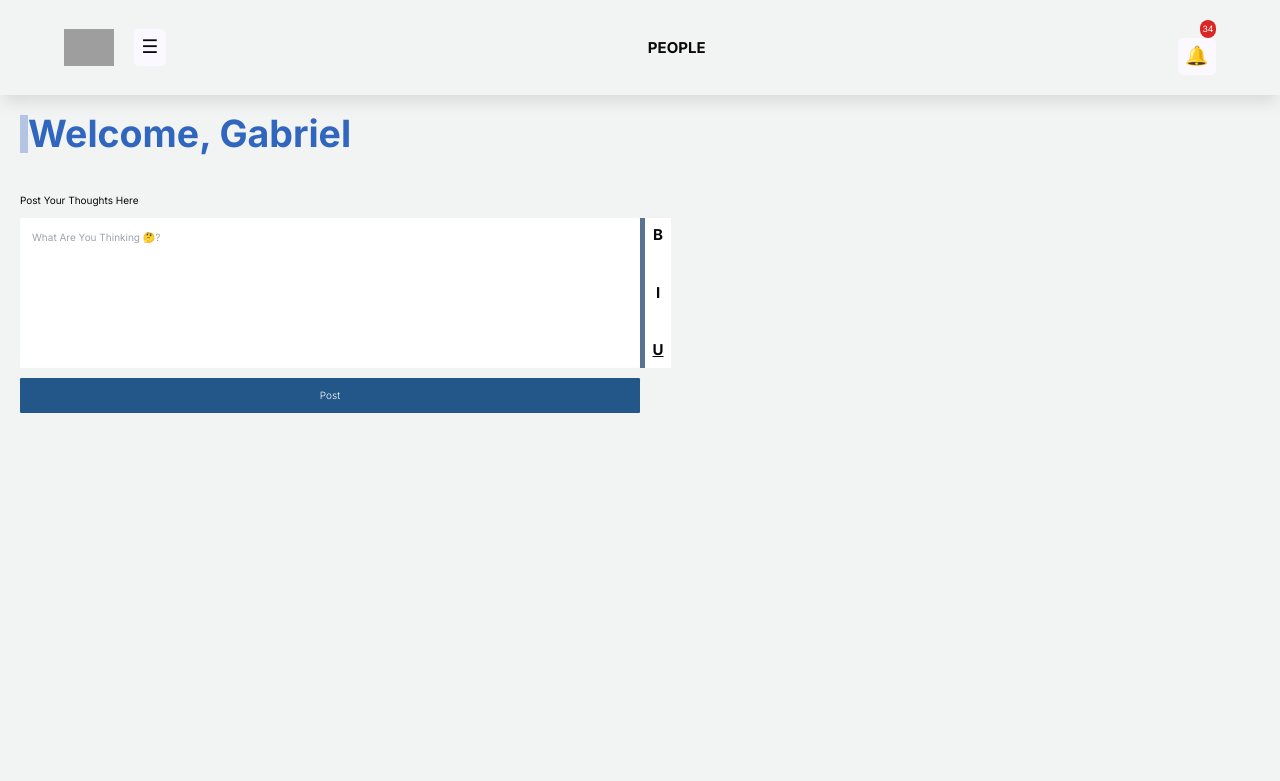
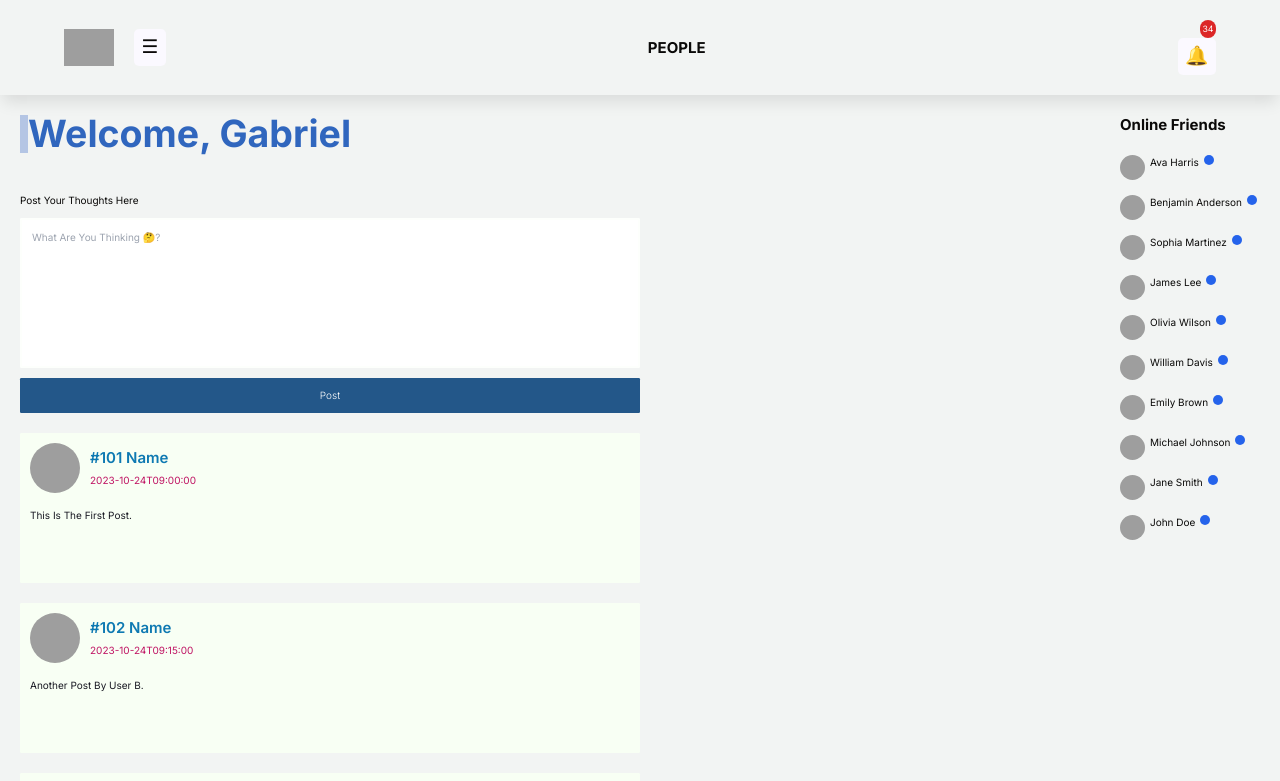
Before and after one commit to gabrielpovoa/socialMediaWebApp, a Next.js app: page / in a window 1280 px wide. Shown: the top 781 px of the page. Built offline with nearby package versions, Linux system fonts and the light colour scheme; grey boxes are pictures that could not be loaded.

Commit message:
FEAT: Online users, delete of richtext buttons for now and displaing post from an array

```diff
--- a/package.json
+++ b/package.json
@@ -9,6 +9,9 @@
     "lint": "next lint"
   },
   "dependencies": {
+    "@tiptap/pm": "^2.1.12",
+    "@tiptap/react": "^2.1.12",
+    "@tiptap/starter-kit": "^2.1.12",
     "@types/node": "20.8.7",
     "@types/react": "18.2.30",
     "@types/react-dom": "18.2.14",
--- /dev/null
+++ b/src/app/data/postData.ts
@@ -0,0 +1,185 @@
+import { Post } from "../types/PostsType"
+
+export const postData: Post[] = [
+  {
+    "id": 1,
+    "userId": 101,
+    "post": "This is the first post.",
+    "postedBy": "User A",
+    "date": "2023-10-24T09:00:00",
+    "avatar": "https://st3.depositphotos.com/1017228/18878/i/450/depositphotos_188781580-stock-photo-handsome-cheerful-young-man-standing.jpg"
+  },
+  {
+    "id": 2,
+    "userId": 102,
+    "post": "Another post by User B.",
+    "postedBy": "User B",
+    "date": "2023-10-24T09:15:00",
+    "avatar": "https://st3.depositphotos.com/1017228/18878/i/450/depositphotos_188781580-stock-photo-handsome-cheerful-young-man-standing.jpg"
+  },
+  {
+    "id": 3,
+    "userId": 103,
+    "post": "User C shares their thoughts here.",
+    "postedBy": "User C",
+    "date": "2023-10-24T09:30:00",
+    "avatar": "https://st3.depositphotos.com/1017228/18878/i/450/depositphotos_188781580-stock-photo-handsome-cheerful-young-man-standing.jpg"
+  },
+  {
+    "id": 4,
+    "userId": 104,
+    "post": "User D with a new post.",
+    "postedBy": "User D",
+    "date": "2023-10-24T09:45:00",
+    "avatar": "https://st3.depositphotos.com/1017228/18878/i/450/depositphotos_188781580-stock-photo-handsome-cheerful-young-man-standing.jpg"
+  },
+  {
+    "id": 5,
+    "userId": 105,
+    "post": "Fifth post in the list.",
+    "postedBy": "User E",
+    "date": "2023-10-24T10:00:00",
+    "avatar": "https://st3.depositphotos.com/1017228/18878/i/450/depositphotos_188781580-stock-photo-handsome-cheerful-young-man-standing.jpg"
+
+  },
+  {
+    "id": 6,
+    "userId": 106,
+    "post": "User F shares something interesting.",
+    "postedBy": "User F",
+    "date": "2023-10-24T10:15:00",
+    "avatar": "https://st3.depositphotos.com/1017228/18878/i/450/depositphotos_188781580-stock-photo-handsome-cheerful-young-man-standing.jpg"
+
+  },
+  {
+    "id": 7,
+    "userId": 107,
+    "post": "User G's post for today.",
+    "postedBy": "User G",
+    "date": "2023-10-24T10:30:00",
+    "avatar": "https://st3.depositphotos.com/1017228/18878/i/450/depositphotos_188781580-stock-photo-handsome-cheerful-young-man-standing.jpg"
+
+  },
+  {
+    "id": 8,
+    "userId": 108,
+    "post": "Post number 8 here.",
+    "postedBy": "User H",
+    "date": "2023-10-24T10:45:00",
+    "avatar": "https://st3.depositphotos.com/1017228/18878/i/450/depositphotos_188781580-stock-photo-handsome-cheerful-young-man-standing.jpg"
+
+  },
+  {
+    "id": 9,
+    "userId": 109,
+    "post": "Ninth post by User I.",
+    "postedBy": "User I",
+    "date": "2023-10-24T11:00:00",
+    "avatar": "https://st3.depositphotos.com/1017228/18878/i/450/depositphotos_188781580-stock-photo-handsome-cheerful-young-man-standing.jpg"
+
+  },
+  {
+    "id": 10,
+    "userId": 110,
+    "post": "User J's latest post.",
+    "postedBy": "User J",
+    "date": "2023-10-24T11:15:00",
+    "avatar": "https://st3.depositphotos.com/1017228/18878/i/450/depositphotos_188781580-stock-photo-handsome-cheerful-young-man-standing.jpg"
+
+  },
+  {
+    "id": 11,
+    "userId": 111,
+    "post": "Eleventh post in the series.",
+    "postedBy": "User K",
+    "date": "2023-10-24T11:30:00",
+    "avatar": "https://st3.depositphotos.com/1017228/18878/i/450/depositphotos_188781580-stock-photo-handsome-cheerful-young-man-standing.jpg"
+
+  },
+  {
+    "id": 12,
+    "userId": 112,
+    "post": "User L with a new update.",
+    "postedBy": "User L",
+    "date": "2023-10-24T11:45:00",
+    "avatar": "https://st3.depositphotos.com/1017228/18878/i/450/depositphotos_188781580-stock-photo-handsome-cheerful-young-man-standing.jpg"
+
+  },
+  {
+    "id": 13,
+    "userId": 113,
+    "post": "User M's post for today.",
+    "postedBy": "User M",
+    "date": "2023-10-24T12:00:00",
+    "avatar": "https://st3.depositphotos.com/1017228/18878/i/450/depositphotos_188781580-stock-photo-handsome-cheerful-young-man-standing.jpg"
+
+  },
+  {
+    "id": 14,
+    "userId": 114,
+    "post": "Fourteenth post in the list.",
+    "postedBy": "User N",
+    "date": "2023-10-24T12:15:00",
+    "avatar": "https://st3.depositphotos.com/1017228/18878/i/450/depositphotos_188781580-stock-photo-handsome-cheerful-young-man-standing.jpg"
+
+  },
+  {
+    "id": 15,
+    "userId": 115,
+    "post": "User O shares their thoughts here.",
+    "postedBy": "User O",
+    "date": "2023-10-24T12:30:00",
+    "avatar": "https://st3.depositphotos.com/1017228/18878/i/450/depositphotos_188781580-stock-photo-handsome-cheerful-young-man-standing.jpg"
+
+  },
+  {
+    "id": 16,
+    "userId": 116,
+    "post": "User P with a new post.",
+    "postedBy": "User P",
+    "date": "2023-10-24T12:45:00",
+    "avatar": "https://st3.depositphotos.com/1017228/18878/i/450/depositphotos_188781580-stock-photo-handsome-cheerful-young-man-standing.jpg"
+
+  },
+  {
+    "id": 17,
+    "userId": 117,
+    "post": "Seventeenth post by User Q.",
+    "postedBy": "User Q",
+    "date": "2023-10-24T13:00:00",
+    "avatar": "https://st3.depositphotos.com/1017228/18878/i/450/depositphotos_188781580-stock-photo-handsome-cheerful-young-man-standing.jpg"
+
+  },
+  {
+    "id": 18,
+    "userId": 118,
+    "post": "User R's post for today.",
+    "postedBy": "User R",
+    "date": "2023-10-24T13:15:00",
+    "avatar": "https://st3.depositphotos.com/1017228/18878/i/450/depositphotos_188781580-stock-photo-handsome-cheerful-young-man-standing.jpg"
+
+  },
+  {
+    "id": 19,
+    "userId": 119,
+    "post": "User S shares something interesting.",
+    "postedBy": "User S",
+    "date": "2023-10-24T13:30:00",
+    "avatar": "https://st3.depositphotos.com/1017228/18878/i/450/depositphotos_188781580-stock-photo-handsome-cheerful-young-man-standing.jpg"
+
+  },
+  {
+    "id": 20,
+    "userId": 120,
+    "post": "Twentieth post in the list.",
+    "postedBy": "User T",
+    "date": "2023-10-24T13:45:00",
+    "avatar": "https://st3.depositphotos.com/1017228/18878/i/450/depositphotos_188781580-stock-photo-handsome-cheerful-young-man-standing.jpg"
+
+  }
+]
+
+
+export const addNewPost = (newPost: Post) => {
+  postData.push(newPost);
+};
--- a/src/app/pages/Home/index.tsx
+++ b/src/app/pages/Home/index.tsx
@@ -2,18 +2,28 @@ import { Header } from '../template/Header'
 
 import React from 'react'
 import { Post } from '../template/Post'
+import { FriendList } from '../template/FriendList'
+import { Posts } from '../template/Posts'
 
 export const Home = () => {
     return <>
         <Header />
-        <main className='p-8 '>
+        <main className='p-8 relative'>
             <section className='flex flex-col gap-8'>
                 <h1
                     style={{ color: "#3066BE", borderLeft: ".8rem solid #B4C5E4" }}
                     className='font-bold sm:text-6xl md:text-3xl lg:text-6xl xl:text-6xl'>Welcome, Gabriel
                 </h1>
             </section>
-            <Post/>
+            <Post />
+            <aside
+                className='w-72 p-8 flex flex-col justify-start items-baseline scroll-container overflow-y-auto h-full absolute top-0 right-0 bottom-0'>
+                <h1 className='text-2xl text-center mb-8 font-bold'>Online Friends</h1>
+                <FriendList />
+            </aside>
+            <section className='flex flex-col flex-1 gap-8 mt-8'>
+                <Posts/>
+            </section>
         </main>
     </>
 }
--- /dev/null
+++ b/src/app/pages/template/FriendList.tsx
@@ -0,0 +1,18 @@
+import React from 'react'
+import { UserData } from '@/app/data/userData'
+
+export const FriendList = () => {
+    return <>
+        <div className=' flex flex-col-reverse gap-6 justify-between'>
+            {UserData.map((item) => (
+                    <div key={item.id} >
+                        <div className='flex gap-2 ' >
+                            <img src={item.avatar} alt={item.name} title={item.name} className='w-10 h-10 object-cover rounded-full' />
+                            <h2>{item.name}</h2>
+                            <span className='w-4 h-4 bg-blue-600 rounded-full'></span>
+                        </div>
+                    </div>
+            ))}
+        </div>
+    </>
+}
--- a/src/app/pages/template/Menu.tsx
+++ b/src/app/pages/template/Menu.tsx
@@ -1,4 +1,4 @@
-import React, { useState } from 'react'
+import React, { useEffect, useState } from 'react'
 import { Link } from 'react-router-dom'
 
 type Props = {
@@ -6,7 +6,6 @@ type Props = {
 }
 
 export const Menu = ({ closeModal }: Props) => {
-
     return (
         <section
             style={{
--- a/src/app/pages/template/Post.tsx
+++ b/src/app/pages/template/Post.tsx
@@ -1,5 +1,6 @@
-import React, { useState } from 'react'
-import { PostActionButton } from './PostActionButton';
+import React, { useEffect, useState } from 'react'
+import { addNewPost, postData } from '@/app/data/postData';
+import { Post as PostType } from '@/app/types/PostsType';
 
 export const Post = () => {
     const [post, setPost] = useState('');
@@ -8,10 +9,39 @@ export const Post = () => {
         setPost(e.target.value);
     }
 
+    useEffect(() => {
+        generateRondonId();
+    },[post])
+
+    let id: number = 0;
+    const generateRondonId = () => {
+        let getDateToCreateId = new Date().getMilliseconds();
+        getDateToCreateId = id;
+    }
+
+    const createANewPost = () => {
+        const newPost: PostType = {
+            id: post.length+1 as number,
+            userId: id as number,
+            post: post as string,
+            postedBy: 'new user' as string,
+            date: new Date().toString() as string,
+            avatar: 'https://e7.pngegg.com/pngimages/552/1/png-clipart-dogs-dogs-thumbnail.png' as string,
+        };
+
+        addNewPost(newPost);
+        setPost('');
+    };
+
+
+
+
+
+
     return <>
-        <main>
-            <section className='mt-6 md:mt-6 lg:mt-16 xl:mt-16'>
-                <form action="" className='flex flex-col items-start gap-4' onSubmit={e => e.preventDefault()}>
+        <main className=''>
+            <section className='mt-6 md:mt-6 lg:mt-16 xl:mt-16 relative'>
+                <form action="/" className='flex flex-col items-start gap-4' onSubmit={e => e.preventDefault()}>
                     <label>Post your thoughts here</label>
                     <div className='w-full flex items-start justify-start'>
                         <textarea
@@ -24,16 +54,18 @@ export const Post = () => {
                         >
                         </textarea>
                         <aside
-                            style={{ height: '15rem', borderLeft: '.5rem solid #587291' }}
+                            // borderLeft: '.5rem solid #587291' add to the aside below
+                            style={{ height: '15rem', }}
                             className='bg-white h-full flex flex-col gap-4 items-center justify-between'
                         >
-                            <PostActionButton/>
+                            {/* <PostActionButton/> */}
                         </aside>
                     </div>
                     <input
                         type="submit"
                         style={{ background: "#235789" }}
                         className="p-4 text-white font-light text-4sm w-full md:w-2/4 lg:w-128 xl:w-160 cursor-pointer rounded-sm" value="Post"
+                        onClick={createANewPost}
                     />
                 </form>
             </section>
--- /dev/null
+++ b/src/app/pages/template/Posts.tsx
@@ -0,0 +1,24 @@
+import { postData } from '@/app/data/postData'
+import React from 'react'
+
+export const Posts = () => {
+  return <>
+    {postData.map((item) => (
+
+      <div className='w-full md:w-2/4 lg:w-128 xl:w-160 rounded-sm p-4 text-4sm' style={{ height: '15rem', background: '#F8FFF4' }} key={item.id}>
+        <div className='flex items-center'>
+          <img src={item.avatar} alt={item.postedBy} className='w-20 h-20 object-cover rounded-full' />
+          <div className="ml-4 flex flex-col gap-2 items-baseline">
+            <h2 className='text-2xl font-semibold' style={{ color: '#0E79B2' }}>#{item.userId} name</h2>
+            <span className='' style={{ color: '#BF1363' }}>{item.date}</span>
+          </div>
+        </div>
+        <p
+          className='my-6'
+          style={{ color: '#191923' }}>
+          {item.post}
+        </p>
+      </div>
+    ))}
+  </>
+}
--- /dev/null
+++ b/src/app/types/PostsType.ts
@@ -0,0 +1,8 @@
+export interface Post {
+    id:number;
+    userId:number;
+    post:string;
+    postedBy:string;
+    date:string;
+    avatar:string;
+}
```
Also changed, not shown: 1 other file (tests, documents, lock files or other folders).
